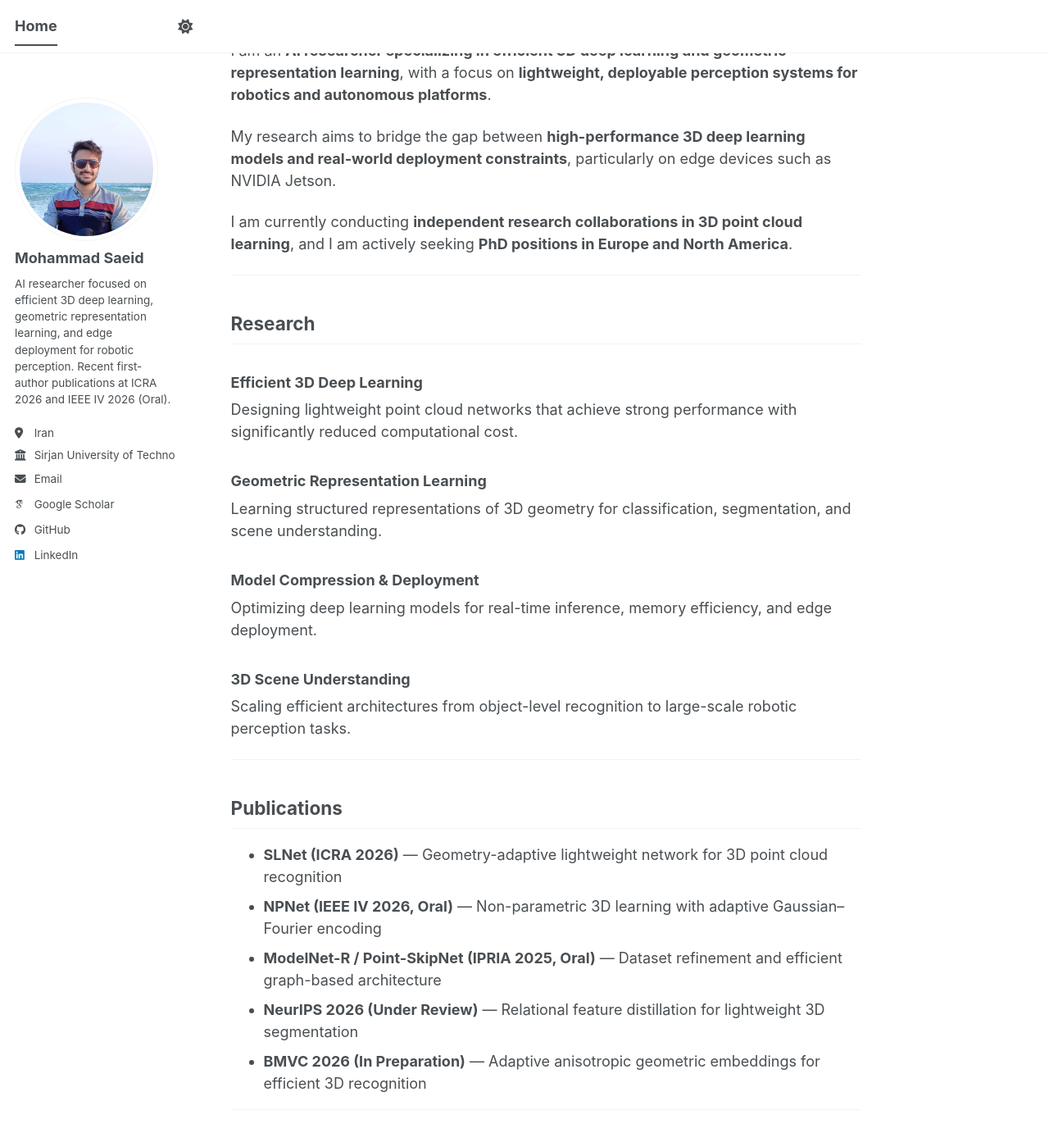
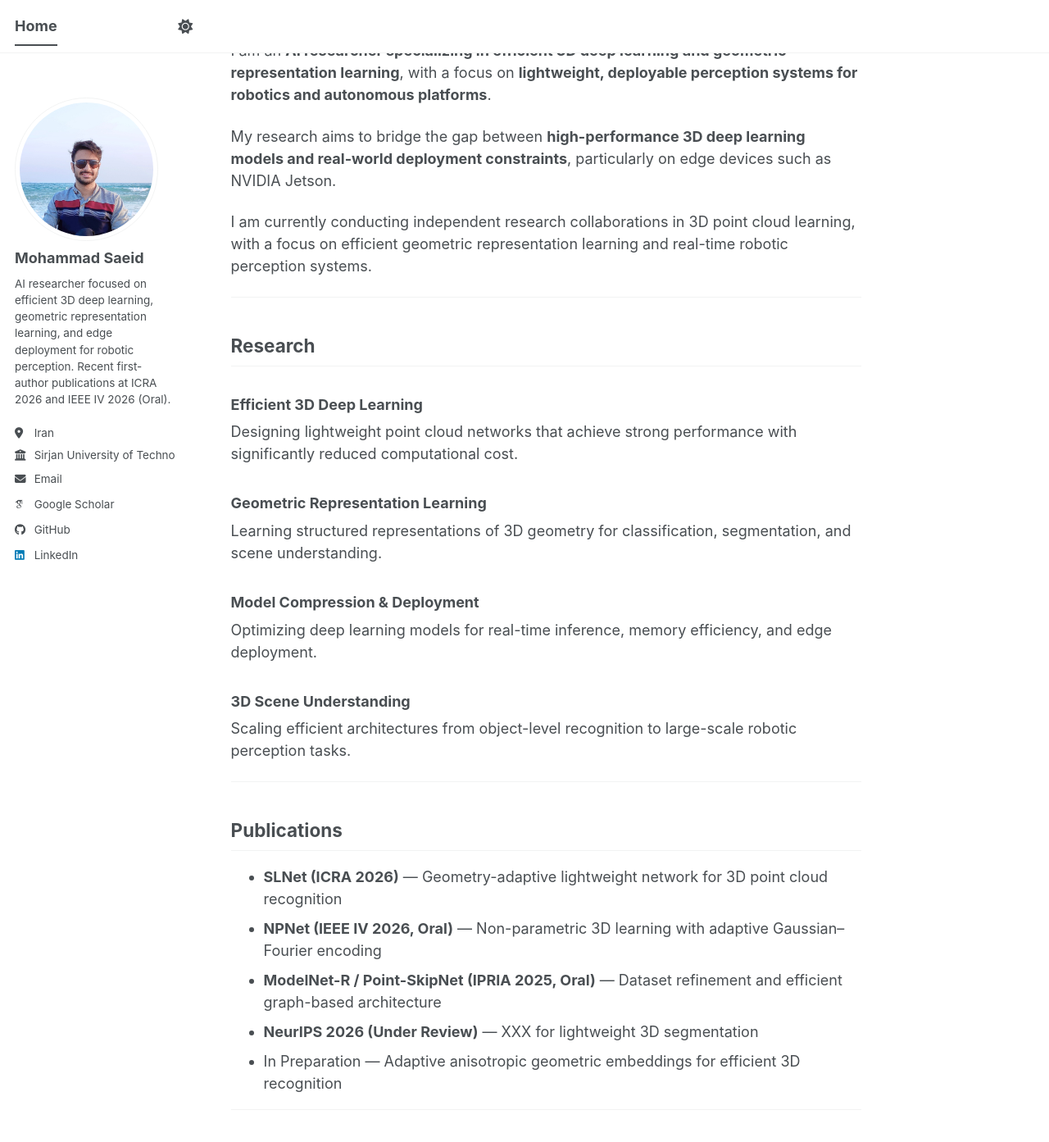
Before and after one commit to m-saeid/m-saeid.github.io, a Jekyll site: the page built from _pages/about.md, in a window 1280 px wide and 1400 px high, scrolled down 209 px. Shown: the top 1393 px of the window at 82% size. Built offline with Jekyll 4.4.1, drawn with Linux system fonts in a browser that asks for light colours; some web fonts are replaced; a script bundle is joined from its source files by our own code; library files that are not in the unit come from our copies; some of the changed text lies outside the part shown.

Commit message:
Update about.md

```diff
--- a/_pages/about.md
+++ b/_pages/about.md
@@ -60,7 +60,7 @@ I am an **AI researcher specializing in efficient 3D deep learning and geometric
 
 My research aims to bridge the gap between **high-performance 3D deep learning models and real-world deployment constraints**, particularly on edge devices such as NVIDIA Jetson.
 
-I am currently conducting **independent research collaborations in 3D point cloud learning**, and I am actively seeking **PhD positions in Europe and North America**.
+I am currently conducting independent research collaborations in 3D point cloud learning, with a focus on efficient geometric representation learning and real-time robotic perception systems.
 
 <hr class="section-divider">
 
@@ -85,8 +85,8 @@ Scaling efficient architectures from object-level recognition to large-scale rob
 - **SLNet (ICRA 2026)** — Geometry-adaptive lightweight network for 3D point cloud recognition
 - **NPNet (IEEE IV 2026, Oral)** — Non-parametric 3D learning with adaptive Gaussian–Fourier encoding
 - **ModelNet-R / Point-SkipNet (IPRIA 2025, Oral)** — Dataset refinement and efficient graph-based architecture
-- **NeurIPS 2026 (Under Review)** — Relational feature distillation for lightweight 3D segmentation
-- **BMVC 2026 (In Preparation)** — Adaptive anisotropic geometric embeddings for efficient 3D recognition
+- **NeurIPS 2026 (Under Review)** — XXX for lightweight 3D segmentation
+- In Preparation — Adaptive anisotropic geometric embeddings for efficient 3D recognition
 
 <hr class="section-divider">
 
```
Also changed, not shown: other parts of _pages/about.md (+4 -4 lines).
